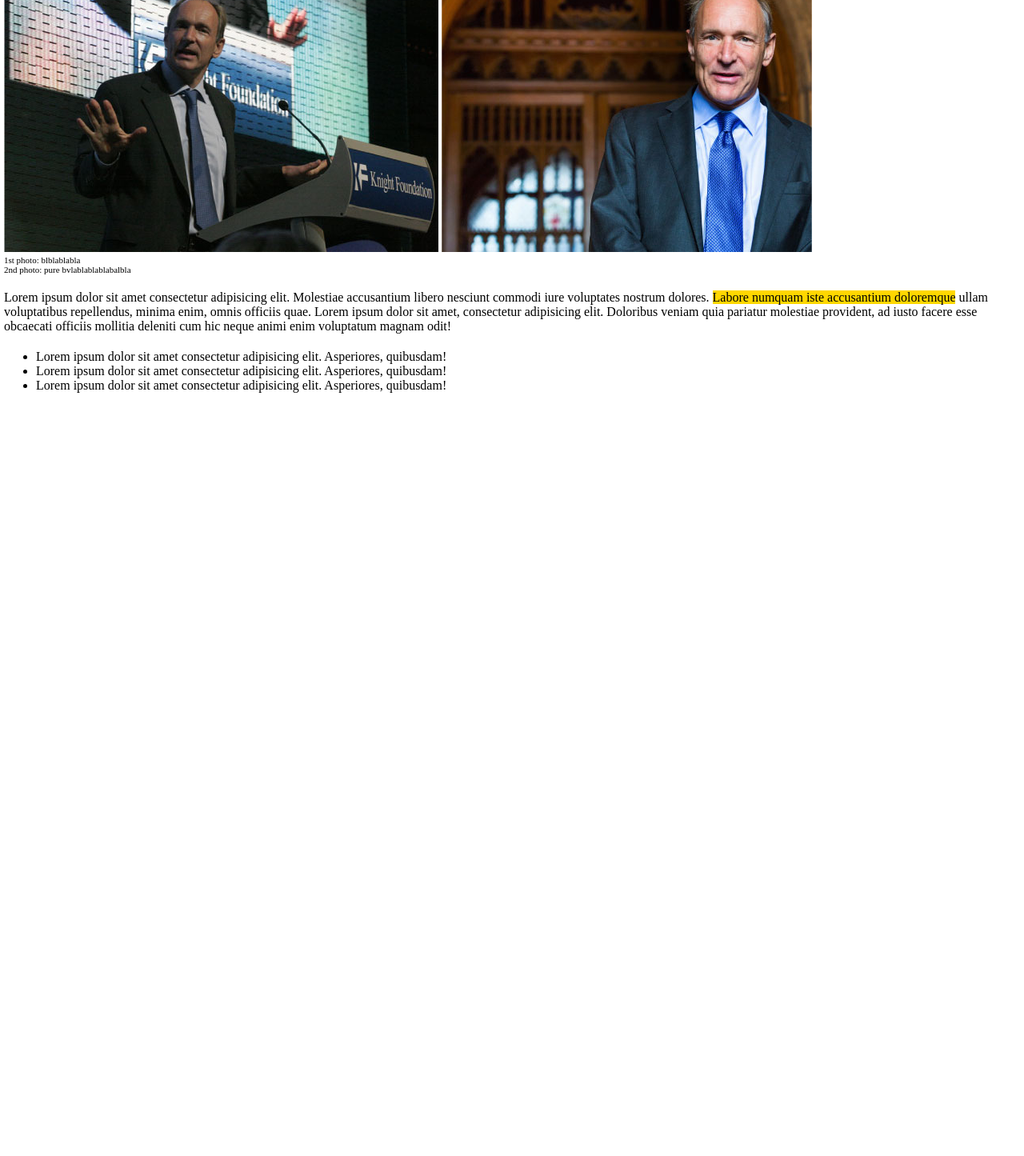
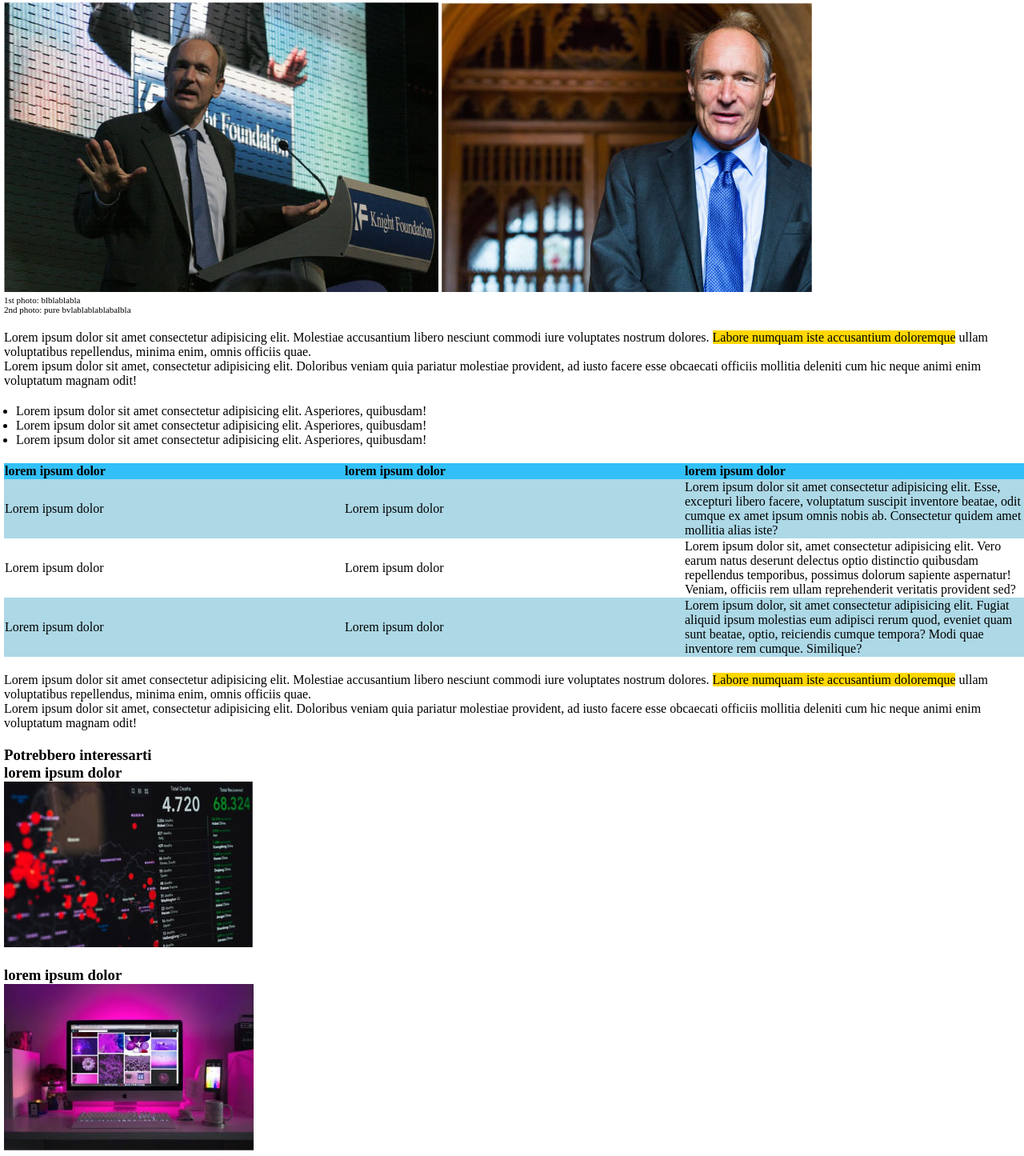
Before and after one commit to Erika-Sarleti/html-css-booleaner, a plain HTML site: page index.html in a window 1280 px wide. Shown: the part 299-1744 px from the top of the page at 80% size. Before the commit the page ends 810 px from the top, so only its background shows below. Drawn offline with Linux system fonts and the light colour scheme.

Commit message:
aggiunta del resto dell'articolo + footer

```diff
--- a/css/style.css
+++ b/css/style.css
@@ -19,7 +19,7 @@ main {
     margin-left: 5px;
 }
 
-section{
+div{
     margin-bottom: 20px;
 }
 .sottotitolo.autore{
@@ -41,6 +41,28 @@ a {
     background-color: gold;
 }
 
-li{
-    margin-left:0;
+ul{
+    padding-left: 15px;
 }
+
+table{
+    width: 100%;
+    border-collapse: collapse;
+    table-layout: fixed;
+    text-align: left;
+}
+thead{
+ background-color: rgb(51, 192, 248);
+
+}
+
+tbody {
+    background-color: lightblue;
+}
+.row{
+    background-color: white;
+}
+
+footer{
+    margin-left: 5px;
+}
--- a/index.html
+++ b/index.html
@@ -20,7 +20,7 @@
 
         <!-- Titolo e gallery -->
 
-        <section>
+        <div>
 
             <h1>Internet deve essere al servizio del "bene pubblico": il manifesto di Tim Berners-Lee</h1>
             <div class="sottotitolo autore">Scritto da <a href="https://www.youtube.com/watch?v=dQw4w9WgXcQ">The Booleaner</a></div>
@@ -34,28 +34,72 @@
                 </div>
 
             </div>
-        </section>
+        </div>
 
 
         <!-- sezione articolo -->
-        <section>
-            <p>Lorem ipsum dolor sit amet consectetur adipisicing elit. Molestiae accusantium libero nesciunt commodi iure voluptates nostrum dolores. <span class="evidenziato"> Labore numquam iste accusantium doloremque</span> ullam voluptatibus repellendus, minima enim, omnis officiis quae. Lorem ipsum dolor sit amet, consectetur adipisicing elit. Doloribus veniam quia pariatur molestiae provident, ad iusto facere esse obcaecati officiis mollitia deleniti cum hic neque animi enim voluptatum magnam odit!</p>
-        </section>
+        <div>
+            <p>Lorem ipsum dolor sit amet consectetur adipisicing elit. Molestiae accusantium libero nesciunt commodi iure voluptates nostrum dolores. <span class="evidenziato"> Labore numquam iste accusantium doloremque</span> ullam voluptatibus repellendus, minima enim, omnis officiis quae. <br>
+            Lorem ipsum dolor sit amet, consectetur adipisicing elit. Doloribus veniam quia pariatur molestiae provident, ad iusto facere esse obcaecati officiis mollitia deleniti cum hic neque animi enim voluptatum magnam odit!</p>
+        </div>
 
-        <section>
+        <div>
             <ul>
                 <li>Lorem ipsum dolor sit amet consectetur adipisicing elit. Asperiores, quibusdam!</li>
                 <li>Lorem ipsum dolor sit amet consectetur adipisicing elit. Asperiores, quibusdam!</li>
                 <li>Lorem ipsum dolor sit amet consectetur adipisicing elit. Asperiores, quibusdam!</li>
             </ul>
-        </section>
+        </div>
+
+        <div>
+            <table>
+                <thead>
+                    <tr>
+                        <th>lorem ipsum dolor</th>
+                        <th>lorem ipsum dolor</th>
+                        <th>lorem ipsum dolor</th>
+                    </tr>
+                </thead>
+
+                <tbody>
+                    <tr>
+                        <td>Lorem ipsum dolor </td>
+                        <td>Lorem ipsum dolor</td>
+                        <td>Lorem ipsum dolor sit amet consectetur adipisicing elit. Esse, excepturi libero facere, voluptatum suscipit inventore beatae, odit cumque ex amet ipsum omnis nobis ab. Consectetur quidem amet mollitia alias iste?</td>
+                    </tr>
+                    <tr class="row">
+                        <td>Lorem ipsum dolor</td>
+                        <td>Lorem ipsum dolor</td>
+                        <td>Lorem ipsum dolor sit, amet consectetur adipisicing elit. Vero earum natus deserunt delectus optio distinctio quibusdam repellendus temporibus, possimus dolorum sapiente aspernatur! Veniam, officiis rem ullam reprehenderit veritatis provident sed?</td>
+                    </tr>
+                    <tr>
+                        <td>Lorem ipsum dolor</td>
+                        <td>Lorem ipsum dolor</td>
+                        <td>Lorem ipsum dolor, sit amet consectetur adipisicing elit. Fugiat aliquid ipsum molestias eum adipisci rerum quod, eveniet quam sunt beatae, optio, reiciendis cumque tempora? Modi quae inventore rem cumque. Similique?</td>
+                    </tr>
+                </tbody>
+            </table>
+
+        </div>
+        <div>
+            <p>Lorem ipsum dolor sit amet consectetur adipisicing elit. Molestiae accusantium libero nesciunt commodi iure voluptates nostrum dolores. <span class="evidenziato"> Labore numquam iste accusantium doloremque</span> ullam voluptatibus repellendus, minima enim, omnis officiis quae. <br>
+            Lorem ipsum dolor sit amet, consectetur adipisicing elit. Doloribus veniam quia pariatur molestiae provident, ad iusto facere esse obcaecati officiis mollitia deleniti cum hic neque animi enim voluptatum magnam odit!</p>
+        </div>
+
         <!-- fine articolo -->
     </main>
 
     <!-- notizie correlate -->
     <footer>
-
-
+        <h3>Potrebbero interessarti</h3>
+        <div class="image">
+            <h3>lorem ipsum dolor</h3>
+            <img src="img/graph.jpg" alt="">
+        </div>
+        <div class="image">
+            <h3>lorem ipsum dolor</h3>
+            <img src="img/monitor.jpg" alt="">
+        </div>
     </footer>
     <!-- fine notizie correlate -->
 </body>
```
